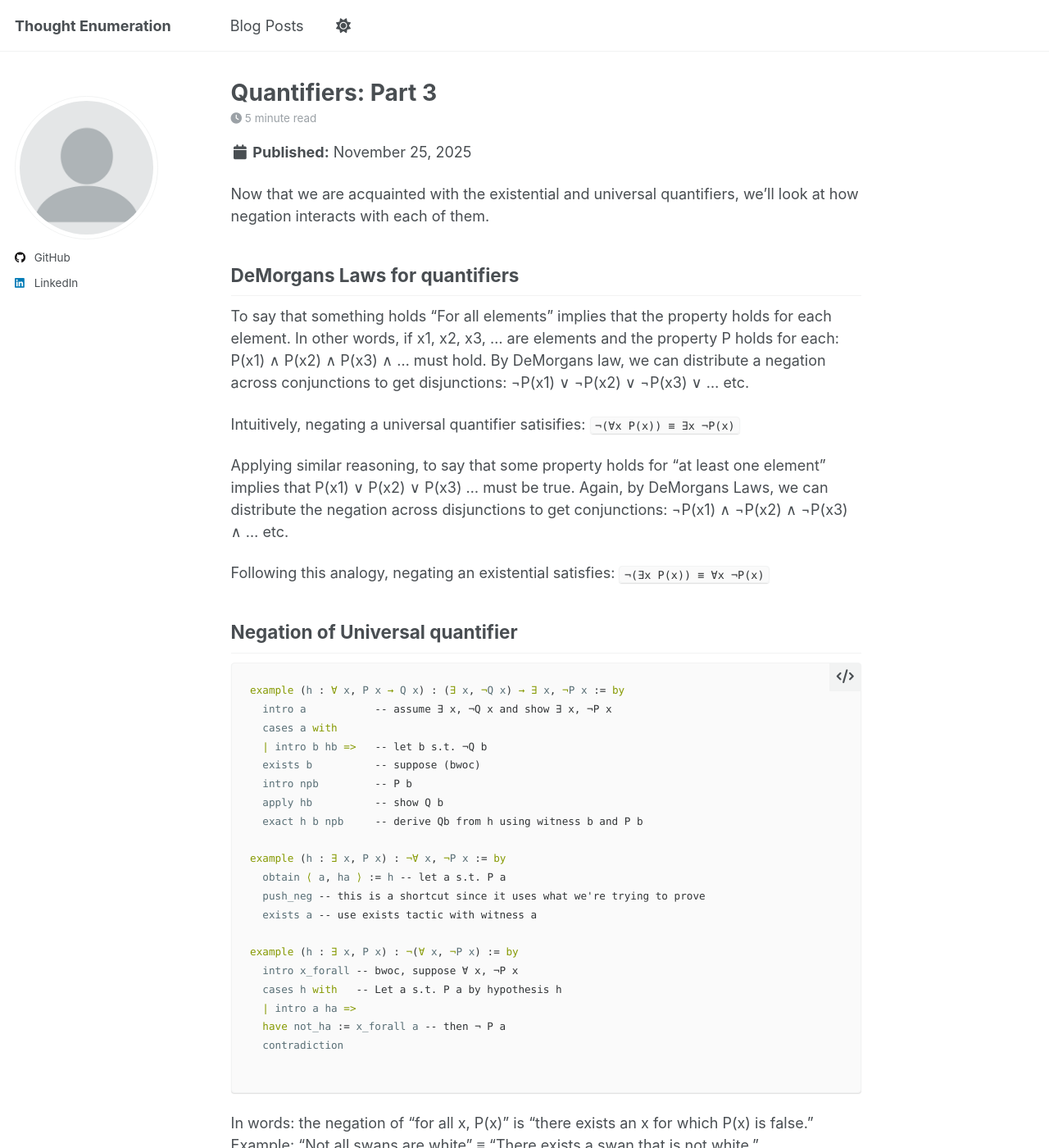
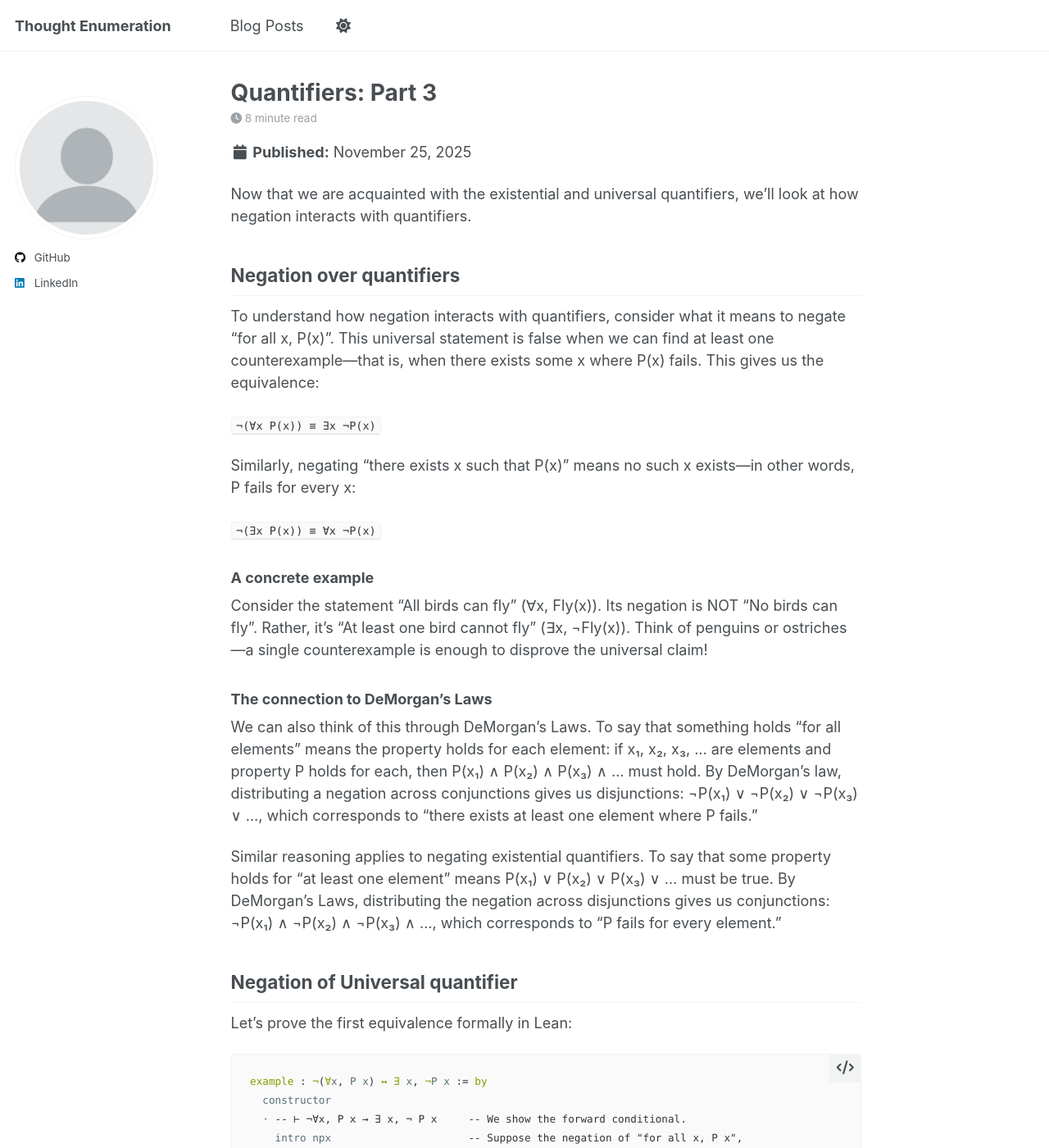
Before and after one commit to sandan/sandan.github.io, a Jekyll site: the page built from _posts/2025-11-25-blog-9.md, in a window 1280 px wide and 1400 px high. Shown: the whole window at 82% size. Built offline with Jekyll 4.4.1, drawn with Linux system fonts in a browser that asks for light colours; a script that is not in the unit is left out; some of the changed text lies outside the part shown.

Commit message:
complete draft for post

````diff
--- a/_posts/2025-11-25-blog-9.md
+++ b/_posts/2025-11-25-blog-9.md
@@ -11,123 +11,160 @@ tags:
   - negation
 ---
 
-Now that we are acquainted with the existential and universal quantifiers, we'll look at how negation interacts with each of them.
+Now that we are acquainted with the existential and universal quantifiers, we'll look at how negation interacts with quantifiers.
 
-## DeMorgans Laws for quantifiers
+## Negation over quantifiers
 
-To say that something holds "For all elements" implies that the property holds for each element. In other words, if x1, x2, x3, ... are elements and the property P holds for each: P(x1) ∧ P(x2) ∧ P(x3) ∧ ... must hold. By DeMorgans law, we can distribute a negation across conjunctions to get disjunctions: ¬P(x1) ∨ ¬P(x2) ∨ ¬P(x3) ∨ ... etc.
+To understand how negation interacts with quantifiers, consider what it means to negate "for all x, P(x)". This universal statement is false when we can find at least one counterexample—that is, when there exists some x where P(x) fails. This gives us the equivalence:
 
-
-Intuitively, negating a universal quantifier satisifies:
 `¬(∀x P(x)) ≡ ∃x ¬P(x)`
 
+Similarly, negating "there exists x such that P(x)" means no such x exists—in other words, P fails for every x:
 
-Applying similar reasoning, to say that some property holds for "at least one element" implies that P(x1) ∨ P(x2) ∨ P(x3) ... must be true. Again, by DeMorgans Laws, we can distribute the negation across disjunctions to get conjunctions: ¬P(x1) ∧ ¬P(x2) ∧ ¬P(x3) ∧ ... etc.
+`¬(∃x P(x)) ≡ ∀x ¬P(x)`
 
-Following this analogy, negating an existential satisfies:
-`¬(∃x P(x)) ≡ ∀x ¬P(x)`
+### A concrete example
+
+Consider the statement "All birds can fly" (∀x, Fly(x)). Its negation is NOT "No birds can fly". Rather, it's "At least one bird cannot fly" (∃x, ¬Fly(x)). Think of penguins or ostriches—a single counterexample is enough to disprove the universal claim!
+
+### The connection to DeMorgan's Laws
+
+We can also think of this through DeMorgan's Laws. To say that something holds "for all elements" means the property holds for each element: if x₁, x₂, x₃, ... are elements and property P holds for each, then P(x₁) ∧ P(x₂) ∧ P(x₃) ∧ ... must hold. By DeMorgan's law, distributing a negation across conjunctions gives us disjunctions: ¬P(x₁) ∨ ¬P(x₂) ∨ ¬P(x₃) ∨ ..., which corresponds to "there exists at least one element where P fails."
+
+Similar reasoning applies to negating existential quantifiers. To say that some property holds for "at least one element" means P(x₁) ∨ P(x₂) ∨ P(x₃) ∨ ... must be true. By DeMorgan's Laws, distributing the negation across disjunctions gives us conjunctions: ¬P(x₁) ∧ ¬P(x₂) ∧ ¬P(x₃) ∧ ..., which corresponds to "P fails for every element."
 
 ## Negation of Universal quantifier
 
-```lean
-example (h : ∀ x, P x → Q x) : (∃ x, ¬Q x) → ∃ x, ¬P x := by
-  intro a           -- assume ∃ x, ¬Q x and show ∃ x, ¬P x
-  cases a with
-  | intro b hb =>   -- let b s.t. ¬Q b
-  exists b          -- suppose (bwoc)
-  intro npb         -- P b
-  apply hb          -- show Q b
-  exact h b npb     -- derive Qb from h using witness b and P b
-
-example (h : ∃ x, P x) : ¬∀ x, ¬P x := by
-  obtain ⟨ a, ha ⟩ := h -- let a s.t. P a
-  push_neg -- this is a shortcut since it uses what we're trying to prove
-  exists a -- use exists tactic with witness a
-
-example (h : ∃ x, P x) : ¬(∀ x, ¬P x) := by
-  intro x_forall -- bwoc, suppose ∀ x, ¬P x
-  cases h with   -- Let a s.t. P a by hypothesis h
-  | intro a ha =>
-  have not_ha := x_forall a -- then ¬ P a
-  contradiction
-
-```
-In words: the negation of "for all x, P(x)" is "there exists an x for which P(x) is false."
-Example: "Not all swans are white" ≡ "There exists a swan that is not white."
-Lesson: To refute a universal claim produce a single counterexample. When you move a negation past ∀, flip it to ∃ and push the negation inside.
+Let's prove the first equivalence formally in Lean:
 
 ```lean
-
 example : ¬(∀x, P x) ↔ ∃ x, ¬P x := by
   constructor
-  · -- ⊢ ∀x, P x → ∃ x, ¬ P x
-    intro h
-    -- h: ¬∀ x, P x
-    -- ⊢ ∃ x, ¬P x
-    push_neg at h
+  · -- ⊢ ¬∀x, P x → ∃ x, ¬ P x     -- We show the forward conditional.
+    intro npx                      -- Suppose the negation of "for all x, P x",
+    -- npx : ¬∀ x, P x
+    -- ⊢ ∃ x, ¬P x                 -- then we show there exists an x, such that not P x.
+    by_contra hn                   -- Suppose by way of contradiction the
+                                   -- negation of "there exists an x, such that not P x".
+    -- hn : ¬ ∃ x, ¬ P x
+    -- ⊢ False
+
+    have px : ∀ x, P x := by             -- First, we show for all x, P(x).
+      intro x                            -- Let x be an arbitrary natural number,
+      -- x : ℕ
+      -- ⊢ P x                           -- then we show P x.
+      by_contra hx                       -- Suppose by way of contradiction P(x) implies False,
+      -- hx : ¬P x
+      -- ⊢ False
+      have nhn : ∃ y, ¬ P y := ⟨ x, hx ⟩ -- Then "there exists an x, such that P(x) implies False".
+      -- nhn : ∃y, ¬P y
+      -- ⊢ False
+      exact hn nhn                       -- This contradicts our earlier hypothesis (hn).
+
+    -- px : ∀ x, P x               -- Since we know for all x, P(x) and
+    -- ⊢ False                     -- its negation (for all x , P(x) implies False),
+    exact npx px                   -- we can conclude False.
+
+
+  · -- ⊢ ∃x, ¬P x → ¬(∀ x, P x)    -- Next, we show the converse conditional.
+    intro h                        -- Suppose there is an x, such that P(x) implies False.
     -- h : ∃ x, ¬P x
-    exact h
-  · -- ⊢ ∃x, ¬P x → ¬(∀ x, P x)
-    intro h
-    -- h : ∃ x, ¬P x
-    -- ⊢ ¬ (∀x, P x)
-    obtain ⟨ n, hn ⟩ := h
+    -- ⊢ ¬ (∀x, P x)               -- Show it can't be the case that for all x, P(x) is true.
+    obtain ⟨ n, hn ⟩ := h           -- Let n be a natural number such that P(n) implies False.
     -- n : ℕ
     -- hn : ¬P n
-    push_neg
-    -- ∃ x, ¬P x
-    use n
+    -- ⊢ ¬∀x, P x
+    intro np                       -- Suppose "for all x, P(x)" by way of contradiction.
+    -- np : ∀ x, P x
+    -- ⊢ False
+    exact hn (np n)                -- But there exists an n such that P(n) implies False by hn and
+                                   -- by the hypothesis np, P(n).
 ```
+
 
 ## Negation of Existential quantifier
 
-¬(∃x P(x)) ≡ ∀x ¬P(x)
-
-In words: the negation of "there exists an x with P(x)" is "for every x, P(x) is false."
-Example: "There is no even prime greater than 2" ≡ "For every even number, it is not prime (or no even number > 2 is prime)."
-Lesson: To prove a negated existential, show a property holds for all elements (often via a general argument). Note: on an empty domain ∀-statements are vacuously true, so ¬∃ is true there.
+Now let's prove the second equivalence:
 
 ```lean
 example : ¬(∃x, P x) ↔ ∀x, ¬P x := by
   constructor
-  · -- ⊢ ¬∃ x, P x → ∀ x, ¬P x
-    intro h
+  · -- ⊢ ¬∃ x, P x → ∀ x, ¬P x     -- First, we show the forward case.
+    intro h                        -- Suppose the negation of "there exists an x, such that P(x)".
     -- h : ¬∃ x, P x
-    -- ⊢ ∀ x, ¬P x
-    intro n
+    -- ⊢ ∀ x, ¬P x                 -- Then we show that for any natural x, x does not satisy P.
+    intro n                        -- Let n be an arbitrary natural number.
     -- n : ℕ
-    -- ⊢ ¬P n
+    -- ⊢ ¬P n                      -- Then P(n) implies False.
     intro hn
-    -- hn : P n
+    -- hn : P n                    -- Suppose P(n) by way of contradiction.
     -- ⊢ False
-    apply h
-    -- ⊢ ∃ x, P x
-    use n
+    apply h                        -- Then the contradiction reduces to showing
+    -- ⊢ ∃ x, P x                  -- there is an x such that P(x) is true.
+    use n                          -- But we can use n for that since we also have hn.
 
-  · -- ⊢ ∀ x, ¬P → ¬∃ x, P x
-    intro h
+  · -- ⊢ ∀ x, ¬P → ¬∃ x, P x       -- Next, we show the converse.
+    intro h                        -- Suppose for all x, not P(x).
     -- h : ∀ x, ¬P x
-    -- ⊢ ¬∃ x, P x
-    intro hp
-    -- hp : ∃ x, P x
+    -- ⊢ ¬∃ x, P x                 -- then we show there exists no x such that P(x).
+    intro hp                       -- Suppose by way of contradiction that
+    -- hp : ∃ x, P x               -- there is some x such that P(x).
     -- ⊢ False
-    obtain ⟨ a, pa ⟩ := hp
+    obtain ⟨ a, pa ⟩ := hp         -- Then let a be a natural number such that P(a).
     -- a : ℕ
     -- ha : P a
     -- ⊢ False
-    have npa := h a
+    have npa := h a                -- Then by our hypothesis h, not P(a) holds
     -- npa : ¬P a
     -- ⊢ False
-    exact npa pa
+    exact npa pa                   -- This directly contradicts the hypothesis P(a).
+```
 
+## Tautologies and lemmas
+
+Lean's `tauto` tactic can automatically prove some tautologies involving quantifiers, but not all of them:
+
+```lean
+example : ¬(∃x, P x) ↔ ∀x, ¬P x := by
+  tauto -- lean sees the tautology here
+
+example : ¬(∀x, P x) ↔ ∃ x, ¬P x := by
+  -- but not here, let's expand
+  constructor
+  · exact not_forall.mp -- tauto won't work here!
+  · tauto
 ```
+
+The reason `tauto` doesn't work for the universal quantifier case is that this equivalence requires classical logic. Constructively, we cannot prove ∃x ¬P(x) without actually producing a witness x. Fortunately, Lean provides lemmas for both cases:
+
+```lean
+example : ¬(∃x, P x) ↔ ∀x, ¬P x := by
+  -- not_exists.{u_1} {α : Sort u_1} {p : α → Prop} : (¬∃ x, p x) ↔ ∀ (x : α), ¬p x
+  exact not_exists -- or just re-use the lemma!
+
+example : ¬(∀x, P x) ↔ ∃ x, ¬P x := by
+  -- Classical.not_forall.{u_1} {α : Sort u_1} {p : α → Prop} : (¬∀ (x : α), p x) ↔ ∃ x, ¬p x
+  exact not_forall -- or just re-use the lemma!
+```
+
+The lemmas have parameters that Lean infers from the example statement. These parameters are called implicit parameters in Lean and are given between the `{}` braces.
 
 ## De Morgan's Laws with quantifiers
 
-Negation distributes over logical connectives inside quantifiers using De Morgan flips:
+Negation distributes over logical connectives inside quantifiers using De Morgan flips. Note how both the quantifier switches (∀ ↔ ∃) AND the connective flips (∧ ↔ ∨):
 
-- ¬(∀x (P(x) ∧ Q(x))) ≡ ∃x (¬P(x) ∨ ¬Q(x))
-- ¬(∃x (P(x) ∨ Q(x))) ≡ ∀x (¬P(x) ∧ ¬Q(x))
+- ¬(∀x (P(x) ∧ Q(x))) ↔ ∃x (¬P(x) ∨ ¬Q(x))
+- ¬(∃x (P(x) ∨ Q(x))) ↔ ∀x (¬P(x) ∧ ¬Q(x))
 
-Example: Negating "Every student passed both exams" yields "There is a student who failed at least one exam."
-Lesson: Systematically move negation inward by (1) flipping ∀↔∃, and (2) applying De Morgan to logical connectives. This is essential for forming precise counterexamples, constructing contrapositives, and performing proof by contradiction.
+For example, the negation of "every student is smart and hardworking" becomes "there exists a student who is either not smart or not hardworking (or both)."
+
+## Summary
+
+The key equivalences for negating quantifiers are:
+
+| Original Statement | Negation |
+|-------------------|----------|
+| ∀x P(x) | ∃x ¬P(x) |
+| ∃x P(x) | ∀x ¬P(x) |
+
+Remember: negating a quantifier flips it (∀ becomes ∃ and vice versa) and pushes the negation inside to the predicate. This pattern, combined with De Morgan's Laws for logical connectives, gives us powerful tools for working with negated statements in formal logic.
````
